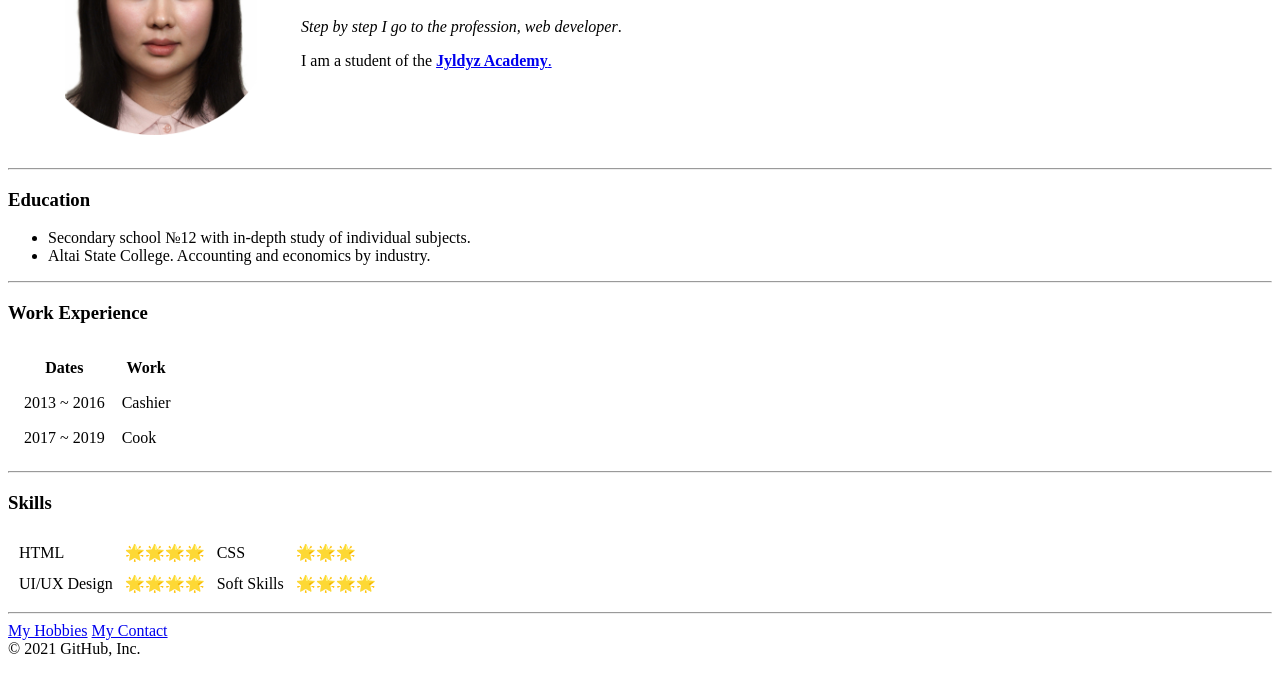
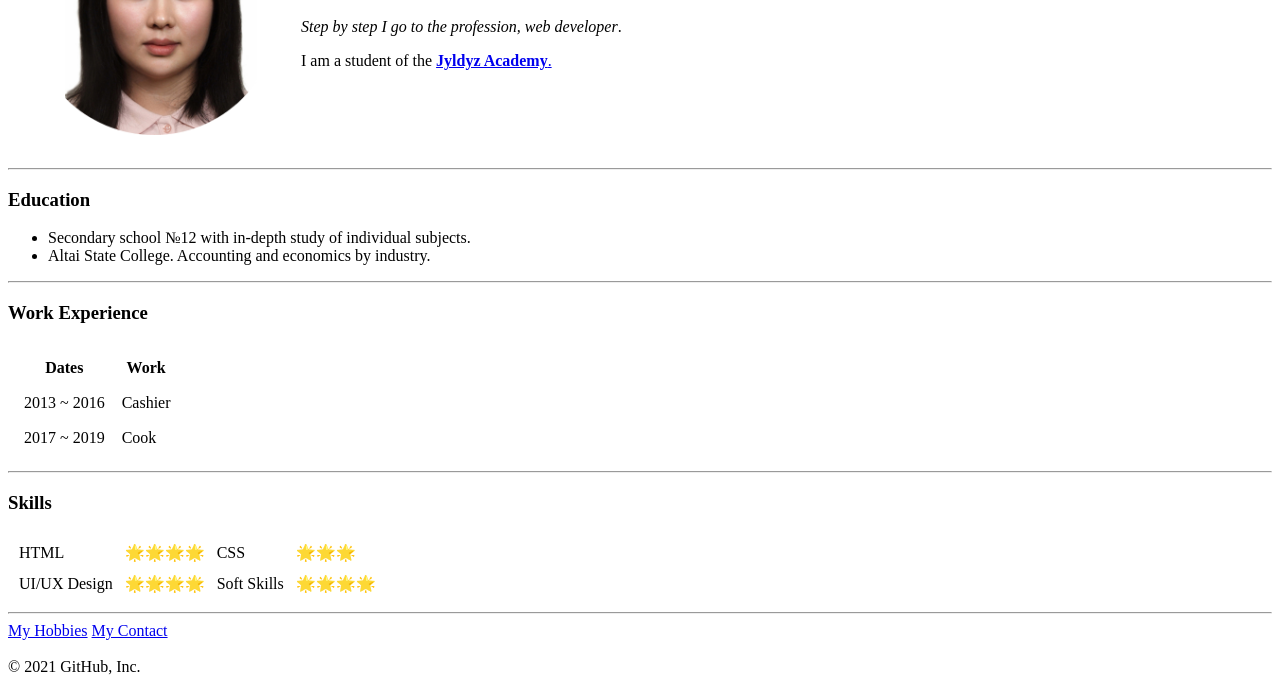
Before and after one commit to ShahzadaMamatisaeva/site, a plain HTML site: page index.html in a window 1280 px wide. Shown: the part 144-828 px from the top of the page. Drawn offline with Linux system fonts and the light colour scheme.

Commit message:
Внесла поправки

```diff
--- a/index.html
+++ b/index.html
@@ -6,7 +6,6 @@
     <meta http-equiv="X-UA-Compatible" content="IE=edge">
     <meta name="viewport" content="width=device-width, initial-scale=1.0">
     <title>✔Shahzada's personal site</title>
-    <link rel="stylesheet" href="style.css">
 </head>
 
 <body>
@@ -69,7 +68,7 @@
         <a href="hobbies.html">My Hobbies</a>
         <a href="contact-me.html">My Contact</a>
     </div>
-
+<br>
 </body>
 
 </html>
```
